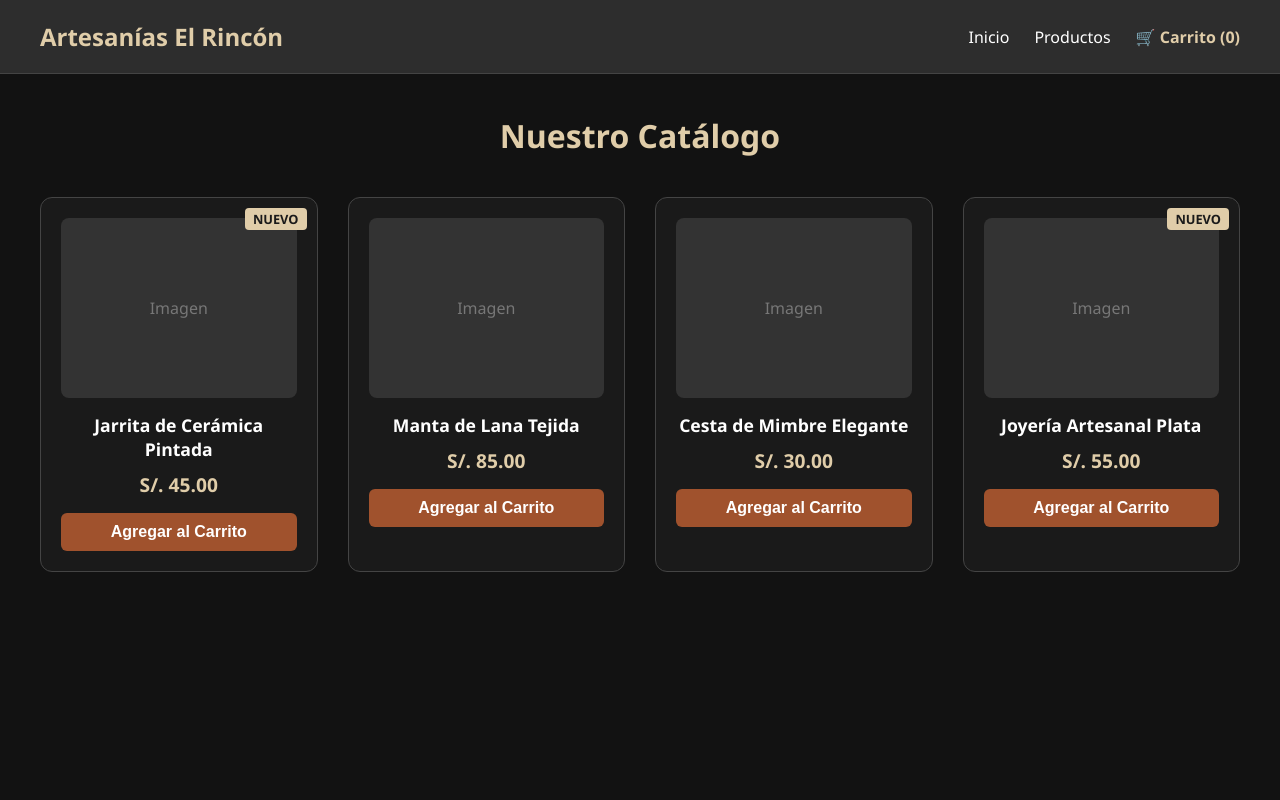
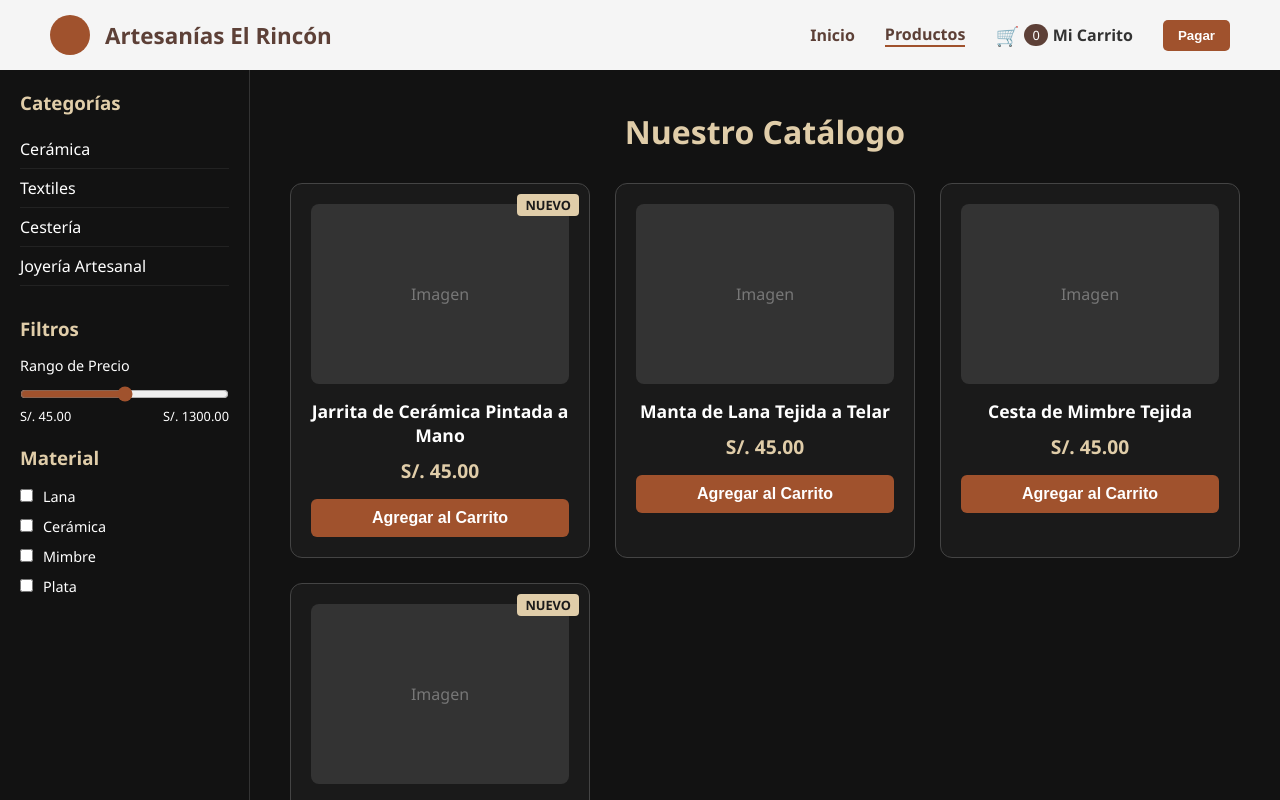
Before and after one commit to Eduardito1818/artesania-el-rincon, a React (Vite) app in the folder artesania-el-rincon/: page /productos in a window 1280 px wide. Shown: the top 800 px of the page. Built offline with nearby package versions, Linux system fonts and the light colour scheme.

Commit message:
mejora de Navbar facil de leer en la navegacion y el catalogo oscuro , sildebar anade funciones de tienda real que el usuario espera

```diff
--- a/artesania-el-rincon/src/components/Navbar.jsx
+++ b/artesania-el-rincon/src/components/Navbar.jsx
@@ -2,28 +2,31 @@ import { Link } from 'react-router-dom';
 import { useCart } from '../context/CartContext';
 
 export default function Navbar() {
-  // La lógica SIEMPRE dentro de la función del componente
   const { cartCount } = useCart();
 
   return (
     <nav style={{
-      padding: '20px 40px',
-      background: '#2d2d2d',
+      padding: '15px 50px',
+      background: '#f5f5f5',
       display: 'flex',
       justifyContent: 'space-between',
       alignItems: 'center',
-      borderBottom: '1px solid #444'
+      boxShadow: '0 2px 10px rgba(0,0,0,0.1)'
     }}>
-      <h2 style={{ color: '#e0cda9', margin: 0 }}>Artesanías El Rincón</h2>
-      <div style={{ display: 'flex', gap: '25px', alignItems: 'center' }}>
-        <Link to="/" style={{ textDecoration: 'none', color: '#fff', fontWeight: '500' }}>Inicio</Link>
-        <Link to="/productos" style={{ textDecoration: 'none', color: '#fff', fontWeight: '500' }}>Productos</Link>
+      <div style={{ display: 'flex', alignItems: 'center', gap: '15px' }}>
+        <div style={{ width: '40px', height: '40px', background: '#a0522d', borderRadius: '50%' }}></div>
+        <h2 style={{ color: '#5d4037', margin: 0, fontSize: '1.4rem' }}>Artesanías El Rincón</h2>
+      </div>
 
-        {/* Aquí mostramos el contador real */}
-
-      <Link to="/carrito" style={{ textDecoration: 'none', color: '#e0cda9', fontWeight: 'bold' }}>
-        🛒 Carrito ({cartCount})
-       </Link>
+      <div style={{ display: 'flex', gap: '30px', alignItems: 'center' }}>
+        <Link to="/" style={{ textDecoration: 'none', color: '#5d4037', fontWeight: '600' }}>Inicio</Link>
+        <Link to="/productos" style={{ textDecoration: 'none', color: '#5d4037', fontWeight: '600', borderBottom: '2px solid #a0522d' }}>Productos</Link>
+        <Link to="/carrito" style={{ textDecoration: 'none', color: '#333', display: 'flex', alignItems: 'center', gap: '5px' }}>
+          <span style={{ fontSize: '1.2rem' }}>🛒</span>
+          <span style={{ background: '#5d4037', color: '#fff', borderRadius: '50%', padding: '2px 8px', fontSize: '0.8rem' }}>{cartCount}</span>
+          <span style={{ fontWeight: '600' }}>Mi Carrito</span>
+        </Link>
+        <button style={{ background: '#a0522d', color: '#fff', border: 'none', padding: '8px 15px', borderRadius: '5px', fontWeight: 'bold', cursor: 'pointer' }}>Pagar</button>
       </div>
     </nav>
   );
--- /dev/null
+++ b/artesania-el-rincon/src/components/Sidebar.jsx
@@ -0,0 +1,33 @@
+export default function Sidebar() {
+  const categorias = ["Cerámica", "Textiles", "Cestería", "Joyería Artesanal"];
+  const materiales = ["Lana", "Cerámica", "Mimbre", "Plata"];
+
+  return (
+    <aside style={{ width: '250px', padding: '20px', borderRight: '1px solid #333', color: '#fff', background: '#121212' }}>
+      <h3 style={{ color: '#e0cda9', marginBottom: '15px' }}>Categorías</h3>
+      <ul style={{ listStyle: 'none', padding: 0, marginBottom: '30px' }}>
+        {categorias.map(cat => (
+          <li key={cat} style={{ padding: '8px 0', cursor: 'pointer', borderBottom: '1px solid #222' }}>{cat}</li>
+        ))}
+      </ul>
+
+      <h3 style={{ color: '#e0cda9', marginBottom: '15px' }}>Filtros</h3>
+      <div style={{ marginBottom: '20px' }}>
+        <p style={{ fontSize: '0.9rem', marginBottom: '10px' }}>Rango de Precio</p>
+        <input type="range" style={{ width: '100%', accentColor: '#a0522d' }} />
+        <div style={{ display: 'flex', justifyContent: 'space-between', fontSize: '0.8rem' }}>
+          <span>S/. 45.00</span>
+          <span>S/. 1300.00</span>
+        </div>
+      </div>
+
+      <h3 style={{ color: '#e0cda9', marginBottom: '15px' }}>Material</h3>
+      {materiales.map(mat => (
+        <div key={mat} style={{ marginBottom: '8px' }}>
+          <input type="checkbox" id={mat} />
+          <label htmlFor={mat} style={{ marginLeft: '10px', fontSize: '0.9rem' }}>{mat}</label>
+        </div>
+      ))}
+    </aside>
+  );
+}
--- a/artesania-el-rincon/src/pages/Cart.jsx
+++ b/artesania-el-rincon/src/pages/Cart.jsx
@@ -2,23 +2,21 @@ import { useCart } from '../context/CartContext';
 
 export default function Cart() {
   const { cart } = useCart();
-
-  // Calcular el total sumando los precios (convertidos a número)
   const total = cart.reduce((acc, item) => acc + parseFloat(item.price), 0);
 
   return (
-    <div style={{ padding: '40px', maxWidth: '800px', margin: '0 auto' }}>
+    <div style={{ padding: '40px', maxWidth: '800px', margin: '0 auto', color: '#fff' }}>
       <h1 style={{ color: '#e0cda9', marginBottom: '30px' }}>Tu Carrito</h1>
 
       {cart.length === 0 ? (
-        <p>No hay artesanías en el carrito todavía.</p>
+        <p>Parece que aún no has elegido ninguna artesanía. ¡Explora nuestro catálogo!</p>
       ) : (
         <>
           <div style={{ background: '#1a1a1a', padding: '20px', borderRadius: '12px', border: '1px solid #444' }}>
             {cart.map((item, index) => (
-              <div key={index} style={{ display: 'flex', justifyContent: 'space-between', padding: '10px 0', borderBottom: '1px solid #333' }}>
+              <div key={index} style={{ display: 'flex', justifyContent: 'space-between', padding: '15px 0', borderBottom: '1px solid #333' }}>
                 <span>{item.name}</span>
-                <span style={{ fontWeight: 'bold' }}>S/. {item.price}</span>
+                <span style={{ fontWeight: 'bold', color: '#e0cda9' }}>S/. {item.price}</span>
               </div>
             ))}
             <div style={{ display: 'flex', justifyContent: 'space-between', marginTop: '20px', fontSize: '1.5rem', color: '#e0cda9' }}>
@@ -28,9 +26,9 @@ export default function Cart() {
           </div>
           <button style={{
             marginTop: '30px', background: '#a0522d', color: '#fff', border: 'none',
-            padding: '15px 30px', borderRadius: '8px', cursor: 'pointer', width: '100%', fontWeight: 'bold'
+            padding: '15px 30px', borderRadius: '8px', cursor: 'pointer', width: '100%', fontWeight: 'bold', fontSize: '1.1rem'
           }}>
-            Confirmar Pedido de Artesanías
+            Finalizar Compra
           </button>
         </>
       )}
--- a/artesania-el-rincon/src/pages/Products.jsx
+++ b/artesania-el-rincon/src/pages/Products.jsx
@@ -1,25 +1,29 @@
 import ProductCard from '../components/ProductCard';
+import Sidebar from '../components/Sidebar';
 
 const articulos = [
-  { id: 1, name: "Jarrita de Cerámica Pintada", price: "45.00", isNew: true },
-  { id: 2, name: "Manta de Lana Tejida", price: "85.00", isNew: false },
-  { id: 3, name: "Cesta de Mimbre Elegante", price: "30.00", isNew: false },
-  { id: 4, name: "Joyería Artesanal Plata", price: "55.00", isNew: true },
+  { id: 1, name: "Jarrita de Cerámica Pintada a Mano", price: "45.00", isNew: true },
+  { id: 2, name: "Manta de Lana Tejida a Telar", price: "45.00", isNew: false },
+  { id: 3, name: "Cesta de Mimbre Tejida", price: "45.00", isNew: false },
+  { id: 4, name: "Jarrita de Cerámica", price: "45.00", isNew: true },
 ];
 
 export default function Products() {
   return (
-    <div style={{ padding: '40px' }}>
-      <h1 style={{ color: '#e0cda9', textAlign: 'center', marginBottom: '40px' }}>Nuestro Catálogo</h1>
+    <div style={{ display: 'flex', minHeight: '100vh', background: '#121212' }}>
+      <Sidebar />
+      <div style={{ flex: 1, padding: '40px' }}>
+        <h1 style={{ color: '#e0cda9', marginBottom: '30px', textAlign: 'center' }}>Nuestro Catálogo</h1>
         <div style={{
           display: 'grid',
-        gridTemplateColumns: 'repeat(auto-fill, minmax(250px, 1fr))',
-        gap: '30px'
+          gridTemplateColumns: 'repeat(auto-fill, minmax(280px, 1fr))',
+          gap: '25px'
         }}>
           {articulos.map(art => (
             <ProductCard key={art.id} {...art} />
           ))}
         </div>
       </div>
+    </div>
   );
 }
```
Lines whose indentation alone changed are shown as unchanged.
